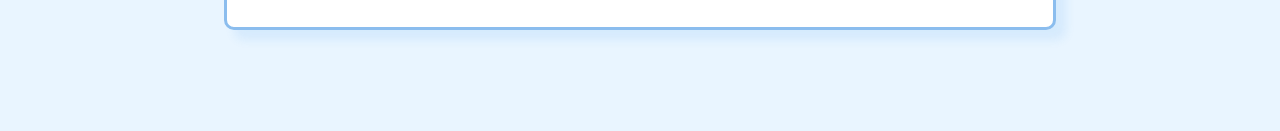
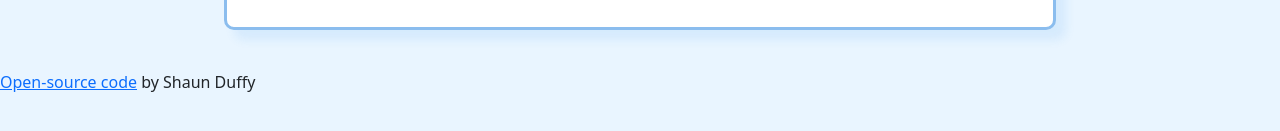
Before and after one commit to duffy28/react-weather-app, a React (Create React App) app: page / in a window 1280 px wide. Shown: the part 537-668 px from the top of the page. Built offline with nearby package versions, Linux system fonts and the light colour scheme; no server answers.

Commit message:
Added git link

```diff
--- a/src/index.js
+++ b/src/index.js
@@ -7,6 +7,12 @@ const root = ReactDOM.createRoot(document.getElementById("root"));
 root.render(
   <React.StrictMode>
     <App />
+    <p>
+      <a href="https://github.com/duffy28/react-weather-app">
+        Open-source code
+      </a>{" "}
+      by Shaun Duffy
+    </p>
   </React.StrictMode>
 );
 
```
